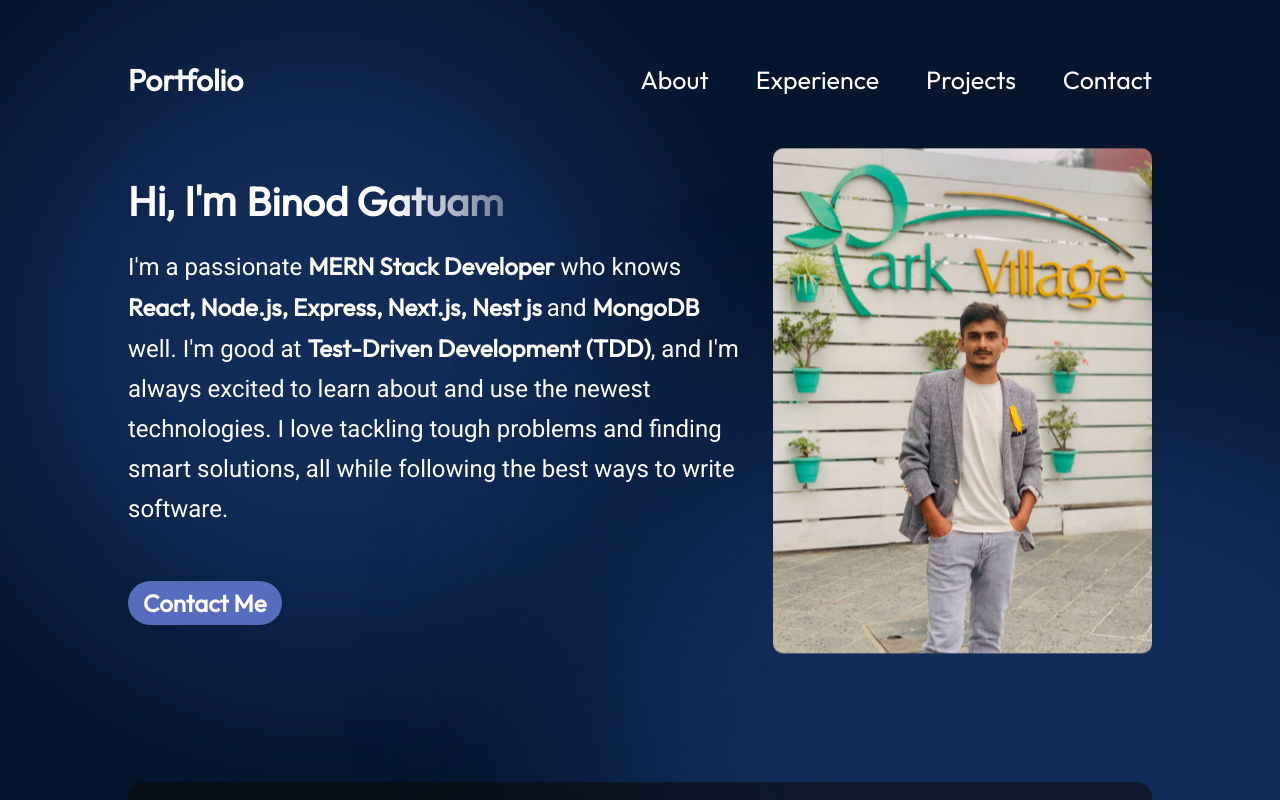
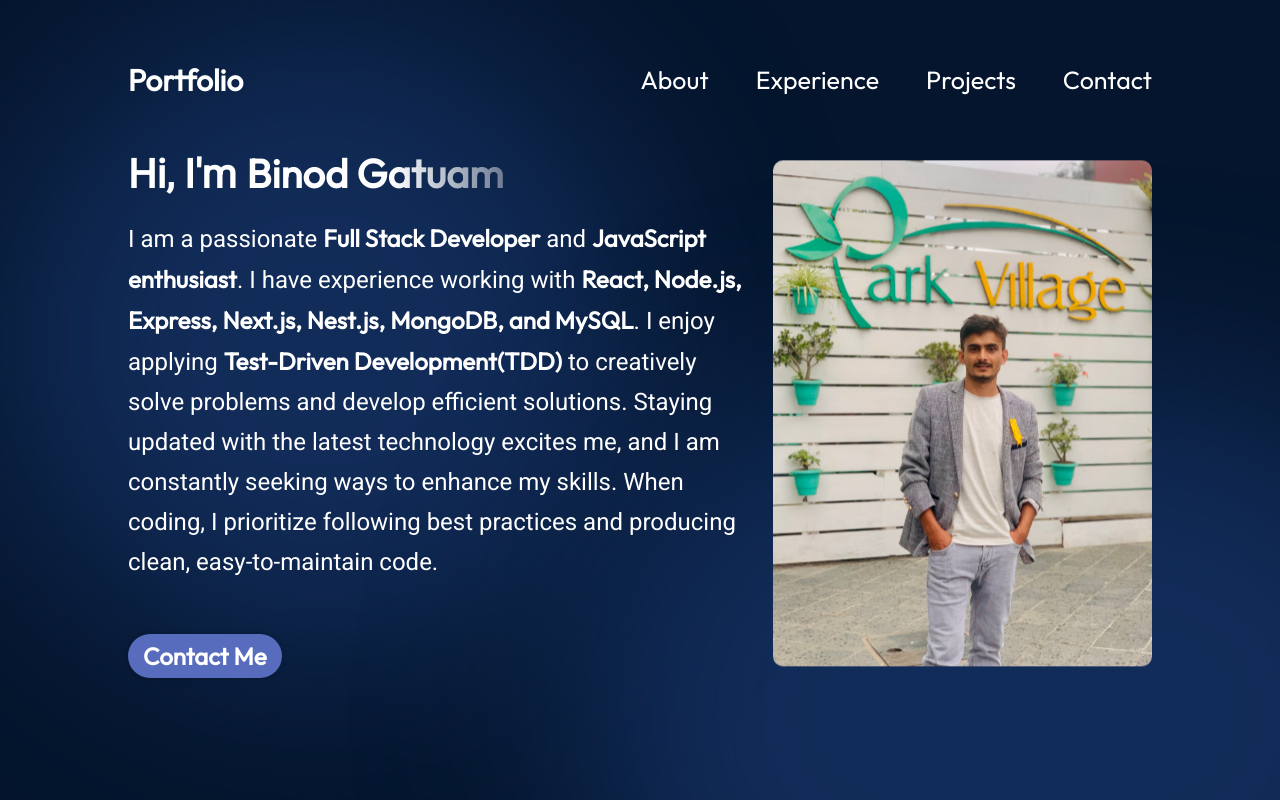
Before and after one commit to gautam-629/gatuambinod.com.np, a React (Vite) app: page / in a window 1280 px wide. Shown: the top 800 px of the page. Built offline with nearby package versions, Linux system fonts and the light colour scheme.

Commit message:
change hero section description

```diff
--- a/src/components/Hero/Hero.jsx
+++ b/src/components/Hero/Hero.jsx
@@ -9,10 +9,10 @@ export const Hero = () => {
       <div className={styles.content}>
         <h1 className={styles.title}>Hi, I'm <b>Binod Gatuam</b></h1>
         <p className={styles.description}>
-          I'm a passionate <b>MERN Stack Developer</b> who knows <b>React, Node.js, Express, Next.js, Nest js </b>
-          and <b>MongoDB</b>  well. I'm good at <b>Test-Driven Development (TDD)</b>, and I'm always excited to
-          learn about and use the newest technologies. I love tackling tough problems and finding
-          smart solutions, all while following the best ways to write software.
+          I am a passionate <b>Full Stack Developer</b> and <b>JavaScript enthusiast</b>.
+          I have experience working with <b>React, Node.js, Express, Next.js, Nest.js, MongoDB, and MySQL</b>.
+          I enjoy applying <b>Test-Driven Development(TDD)</b> to creatively solve problems and develop efficient solutions. Staying updated with the latest technology excites me, and I am constantly seeking ways to enhance my skills.
+          When coding, I prioritize following best practices and producing clean, easy-to-maintain code.
         </p>
         <a href="mailto:  gautambinod629@gmail.com" className={styles.contactBtn} target="_blank">
           Contact Me
```
